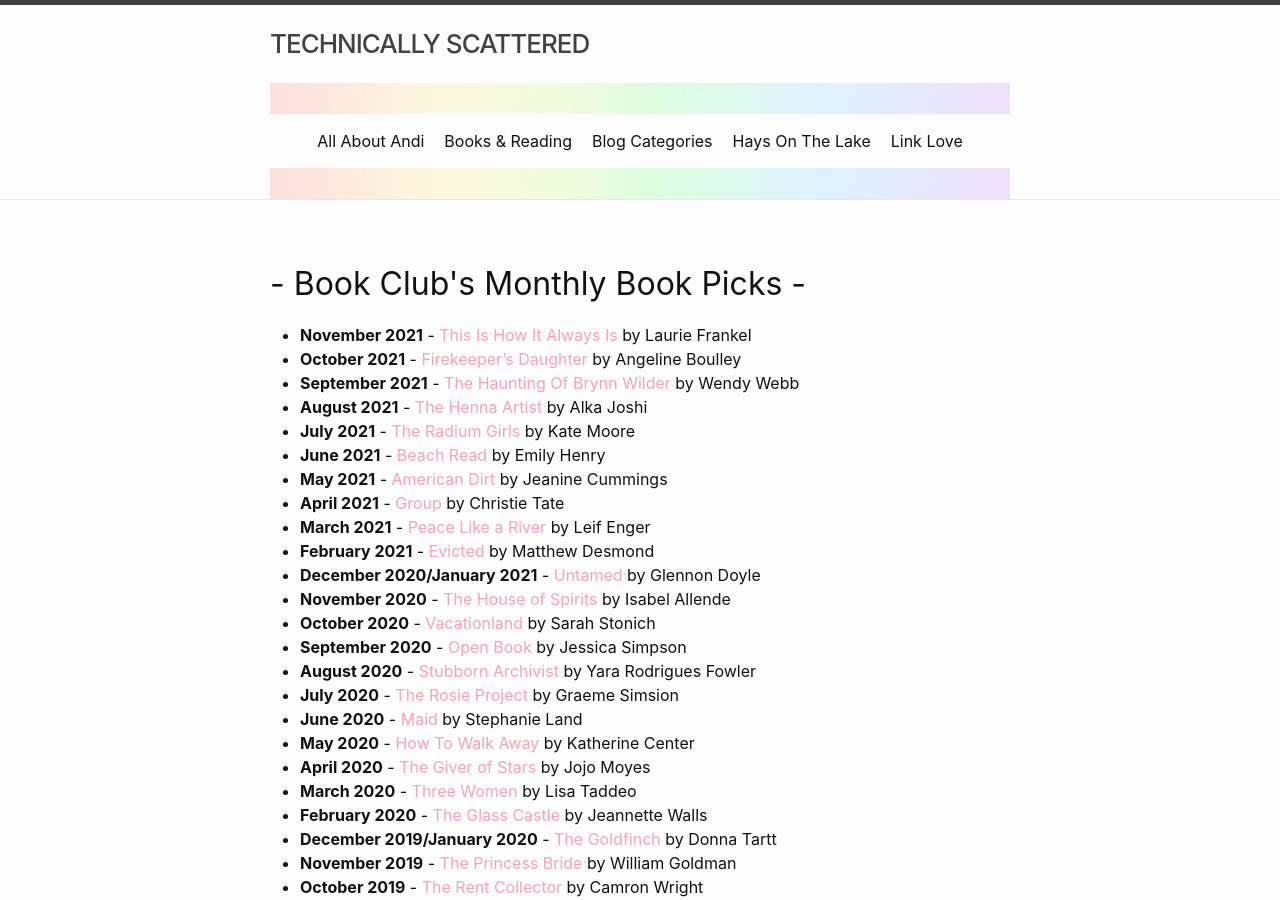
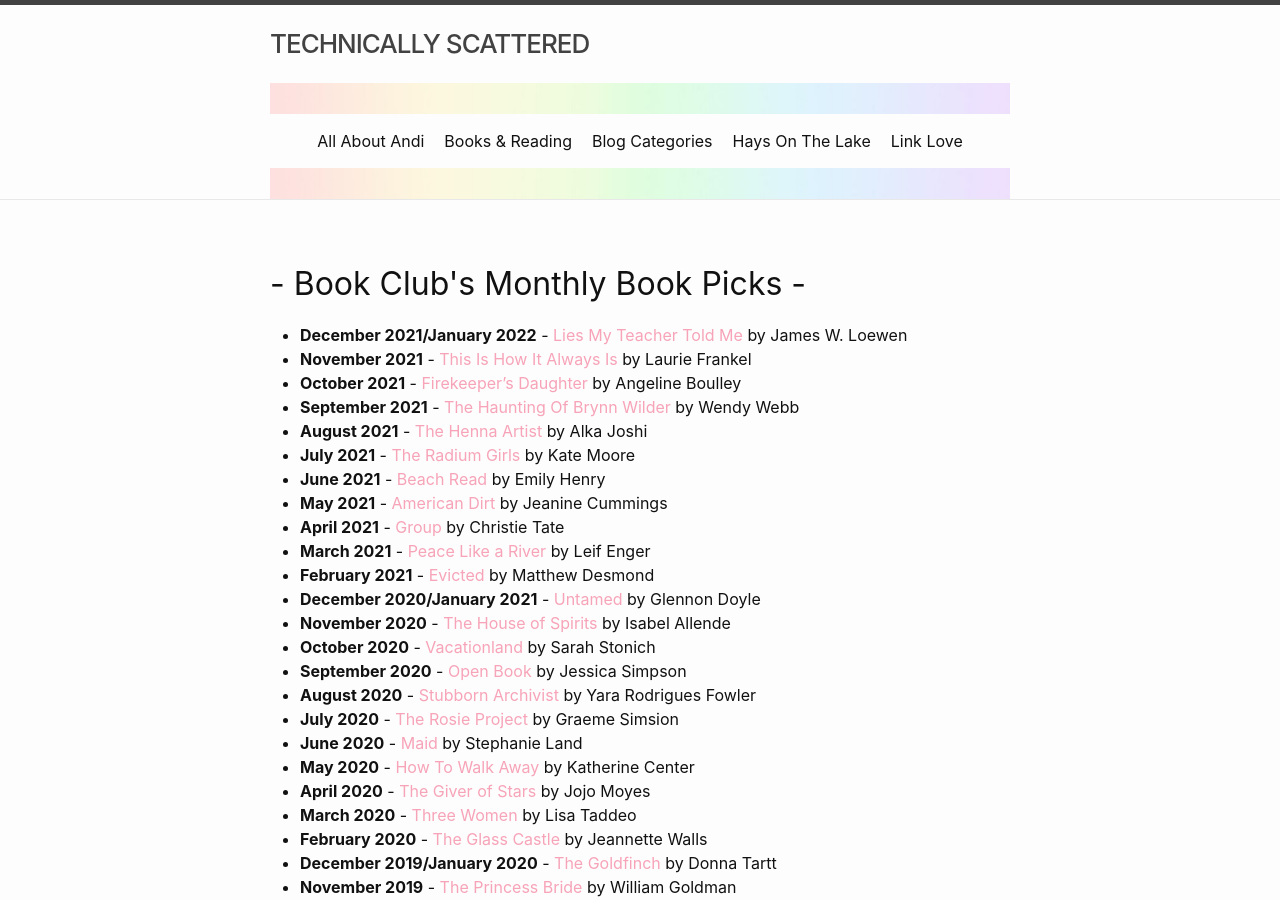
Before and after one commit to minihays/minihays.github.io, a Jekyll site: the page built from bookclub/booksread.markdown, in a window 1280 px wide and 900 px high. Built offline with Jekyll 4.4.1, drawn with Linux system fonts in a browser that asks for light colours.

Commit message:
Added dec/jan book.

```diff
--- a/bookclub/booksread.markdown
+++ b/bookclub/booksread.markdown
@@ -5,6 +5,7 @@
 ---
 <h2>- Book Club's Monthly Book Picks -</h2>
 
+- **December 2021/January 2022** - [Lies My Teacher Told Me](https://www.amazon.com/gp/product/1620973928?ref_=abc_aa_bsp_r_ds_srw_cdc&storeType=ebooks) by James W. Loewen
 - **November 2021** - [This Is How It Always Is](https://www.amazon.com/This-How-Always-LAURIE-FRANKEL/dp/1250088569/ref=sr_1_1?dchild=1&keywords=this+is+how+it+always+is&qid=1619566329&sr=8-1) by Laurie Frankel
 - **October 2021** - [Firekeeper's Daughter](https://www.amazon.com/Firekeepers-Daughter-Angeline-Boulley/dp/1250766567) by Angeline Boulley
 - **September 2021** - [The Haunting Of Brynn Wilder](https://www.amazon.com/Haunting-Brynn-Wilder-Novel-ebook/dp/B0844QT2FT/ref=sr_1_1?dchild=1&keywords=haunting+of+brynn+wilder&qid=1619566273&sr=8-1) by Wendy Webb
```
